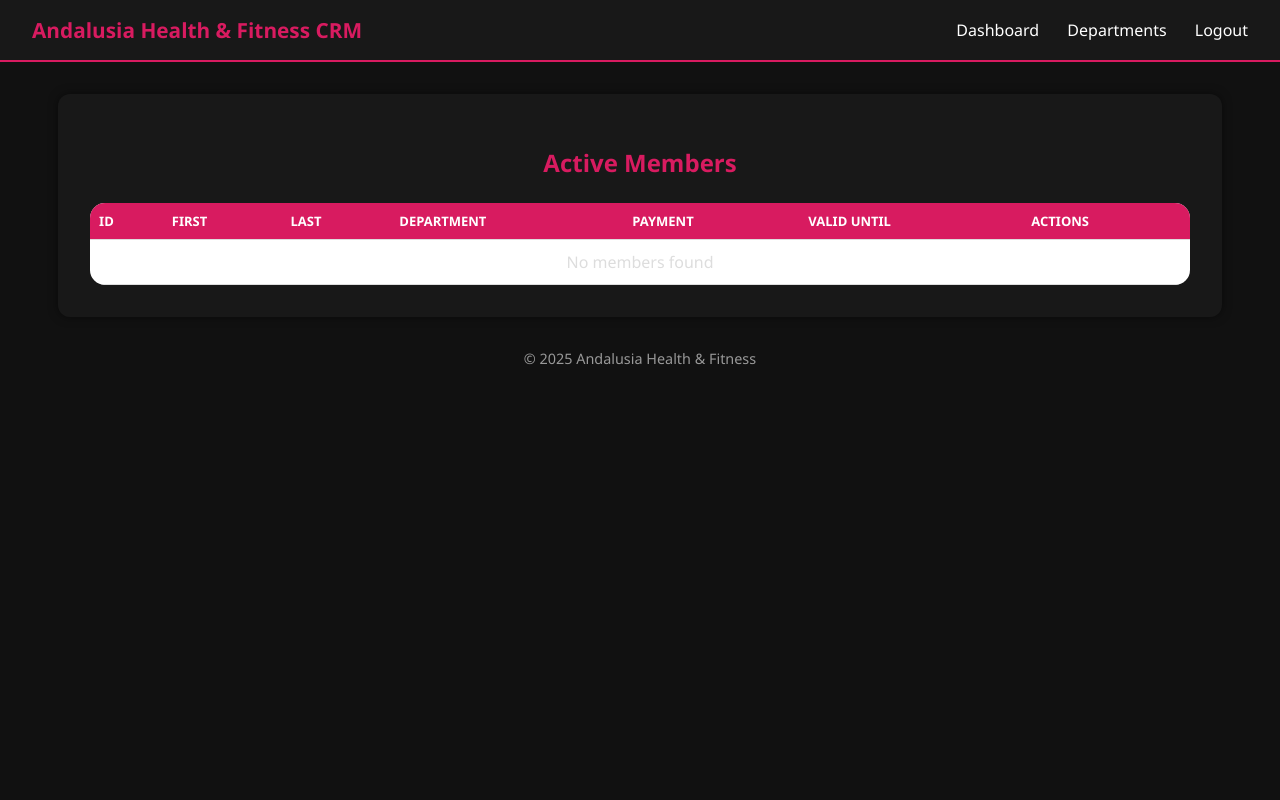
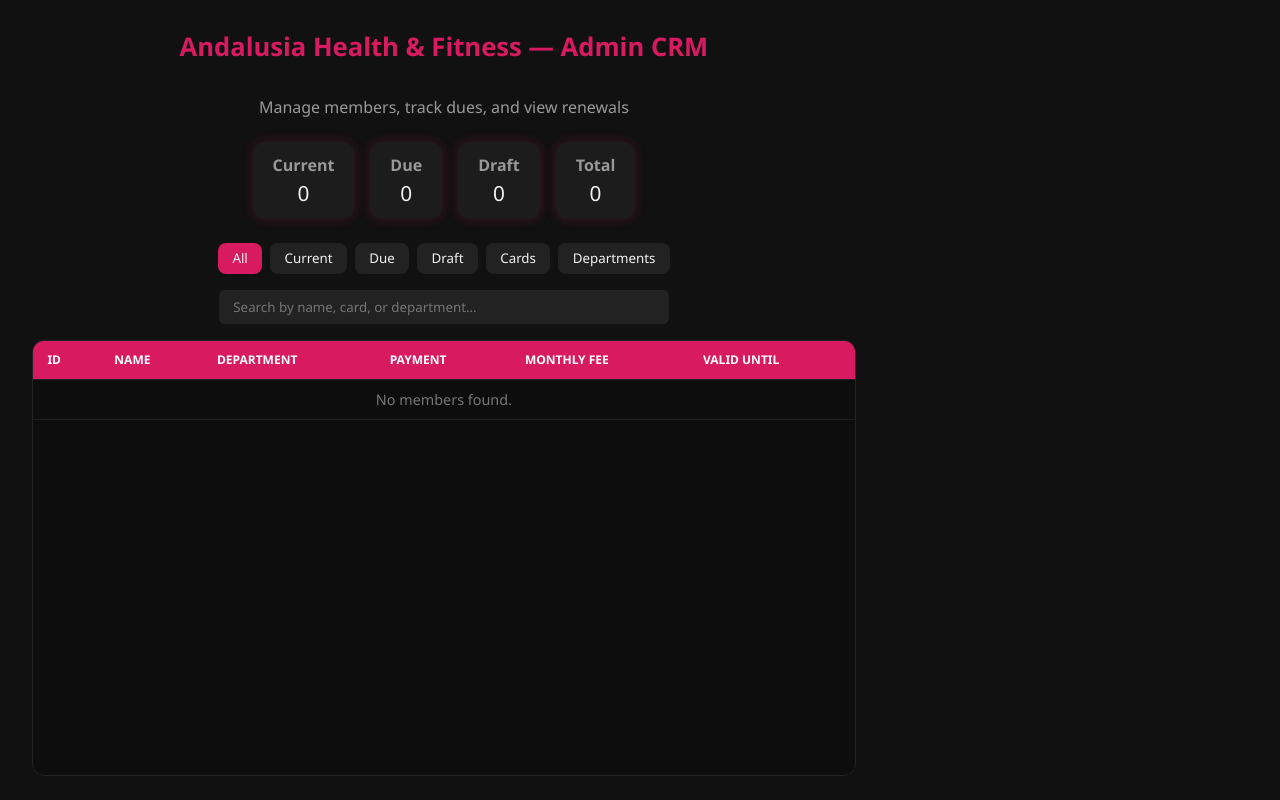
Before and after one commit to BackTraceWeb/Andalusia-Health-and-Fitness, a PHP site: page /admin/dashboard.php in a window 1280 px wide; the page is wider, and only the part inside the window is pictured. Run offline with PHP 8.4, Linux system fonts and the light colour scheme; data that the repository does not hold is empty.

Commit message:
Enhance admin dashboard layout with improved member statistics, filtering, and search functionality

```diff
--- a/admin/dashboard.php
+++ b/admin/dashboard.php
@@ -1,157 +1,268 @@
 <?php
 require __DIR__ . '/../_bootstrap.php';
+header('Content-Type: text/html; charset=UTF-8');
 ?>
 <!DOCTYPE html>
 <html lang="en">
 <head>
-<meta charset="UTF-8">
-<title>Member Dashboard — Andalusia Health & Fitness</title>
-<link rel="stylesheet" href="admin.css">
+<meta charset="UTF-8" />
+<meta name="viewport" content="width=device-width, initial-scale=1.0" />
+<title>Andalusia Health & Fitness — Admin CRM</title>
 <style>
 :root {
   --brand:#d81b60;
   --bg:#111;
-  --card:#181818;
-  --text:#fff;
+  --text:#f2f2f2;
+  --gray:#999;
+  --card:#1c1c1c;
+  --hover:#e33d7d;
 }
+* { box-sizing:border-box; font-family:'Segoe UI',sans-serif; }
 body {
-  background:var(--bg);
-  color:var(--text);
-  font-family: 'Segoe UI', Roboto, sans-serif;
-  margin:0; padding:0;
-}
-nav {
-  background:var(--card);
-  padding:1em 2em;
-  display:flex;
-  justify-content:space-between;
-  align-items:center;
-  border-bottom:2px solid var(--brand);
-}
-nav h1 {
-  font-size:1.3em;
-  color:var(--brand);
-  margin:0;
-}
-nav a {
-  color:var(--text);
-  text-decoration:none;
-  margin-left:1.5em;
-  font-weight:500;
-}
-nav a:hover { color:var(--brand); }
-
-.container {
-  max-width:1100px;
-  margin:2em auto;
-  background:var(--card);
-  padding:2em;
-  border-radius:12px;
-  box-shadow:0 0 10px rgba(0,0,0,0.5);
+  margin:0; display:flex; height:100vh; color:var(--text);
+  background:var(--bg); overflow:hidden;
 }
 
-h2 {
+/* Left Main Panel */
+.main { flex:2.3; display:flex; flex-direction:column; padding:1.5rem 2rem; overflow:hidden; }
+h1 {
+  color:var(--brand);
+  font-size:1.6rem;
   text-align:center;
-  color:var(--brand);
-  margin-bottom:1em;
+  margin:0.3rem 0 1rem;
+}
+p.subtitle { text-align:center; color:var(--gray); margin-bottom:1.5rem; }
+
+/* Stats */
+.stats {
+  display:flex; justify-content:center; gap:1rem; flex-wrap:wrap;
+}
+.stat {
+  background:var(--card);
+  padding:0.75rem 1.25rem;
+  border-radius:12px;
+  text-align:center;
+  box-shadow:0 0 12px rgba(216,27,96,0.25);
+  transition:transform 0.2s;
+}
+.stat:hover { transform:scale(1.05); }
+.stat h3 { margin:0; font-size:1rem; color:var(--gray); }
+.stat p { margin:0.2rem 0 0; font-size:1.3rem; color:var(--text); }
+
+/* Filters */
+.filters {
+  margin:1.5rem 0 1rem;
+  display:flex; justify-content:center; flex-wrap:wrap; gap:0.5rem;
+}
+.filters button {
+  border:none; padding:0.4rem 0.9rem;
+  border-radius:8px; background:#222; color:var(--text);
+  cursor:pointer; transition:background 0.2s, transform 0.1s;
+}
+.filters button.active { background:var(--brand); }
+.filters button:hover { background:var(--hover); }
+
+/* Search */
+.searchbar { display:flex; justify-content:center; margin-bottom:1rem; }
+.searchbar input {
+  width:70%; max-width:450px;
+  padding:0.5rem 0.9rem;
+  border:none; border-radius:6px;
+  background:#222; color:var(--text);
+  outline:none;
 }
 
-table {
-  width:100%;
-  border-collapse:collapse;
-  color:#ddd;
+/* Table */
+.table {
+  flex:1; overflow-y:auto; border-radius:12px;
+  border:1px solid #222; background:#0d0d0d;
 }
+table { width:100%; border-collapse:collapse; color:var(--text); font-size:0.9rem; }
 th, td {
-  padding:0.7em;
+  padding:0.65rem 0.9rem;
+  border-bottom:1px solid #222;
   text-align:left;
 }
 th {
   background:var(--brand);
-  color:#fff;
+  color:#fff; text-transform:uppercase;
+  font-size:0.75rem;
+  position:sticky; top:0;
 }
-tr:nth-child(even) { background:#1e1e1e; }
-tr:hover { background:#222; }
+tr:hover td { background:#1a1a1a; cursor:pointer; }
 
+/* Right Detail Panel */
+.detail {
+  flex:1; border-left:2px solid #222; background:#0b0b0b;
+  display:flex; flex-direction:column; padding:1rem;
+  overflow-y:auto; transition:transform 0.3s ease;
+}
+.detail.hidden { transform:translateX(100%); opacity:0; }
+.detail.visible { transform:translateX(0); opacity:1; }
+
+.detail h2 { color:var(--brand); font-size:1.1rem; margin-top:0; }
+.close-btn {
+  position:absolute; top:15px; right:25px;
+  background:none; border:none; color:var(--text);
+  font-size:1.4rem; cursor:pointer;
+}
+
+/* Edit button in detail */
 .btn-edit {
   background:var(--brand);
   color:#fff;
-  padding:0.3em 0.8em;
-  border-radius:5px;
+  border:none;
+  border-radius:6px;
+  padding:0.5rem 1.2rem;
+  cursor:pointer;
+  font-size:0.9rem;
+  margin-top:1rem;
   text-decoration:none;
-  font-size:0.9em;
+  display:inline-block;
 }
-.btn-edit:hover {
-  background:#e91e63;
+.btn-edit:hover { background:var(--hover); }
+.back-btn {
+  background:#222;
+  color:var(--gray);
+  border:none;
+  padding:0.4rem 0.9rem;
+  border-radius:8px;
+  cursor:pointer;
+  margin-top:1rem;
 }
+.back-btn:hover { background:#333; color:#fff; }
 
-.footer {
-  text-align:center;
-  margin-top:2em;
-  font-size:0.9em;
-  color:#999;
-}
 </style>
 </head>
 <body>
+  <div class="main">
+    <h1>Andalusia Health & Fitness — Admin CRM</h1>
+    <p class="subtitle">Manage members, track dues, and view renewals</p>
 
-<nav>
-  <h1>Andalusia Health & Fitness CRM</h1>
-  <div>
-    <a href="dashboard.php">Dashboard</a>
-    <a href="departments.php">Departments</a>
-    <a href="logout.php">Logout</a>
+    <div class="stats">
+      <div class="stat"><h3>Current</h3><p id="stat-current">0</p></div>
+      <div class="stat"><h3>Due</h3><p id="stat-due">0</p></div>
+      <div class="stat"><h3>Draft</h3><p id="stat-draft">0</p></div>
+      <div class="stat"><h3>Total</h3><p id="stat-total">0</p></div>
     </div>
-</nav>
 
-<div class="container">
-  <h2>Active Members</h2>
-  <table id="membersTable">
+    <div class="filters">
+      <button class="active" data-filter="all">All</button>
+      <button data-filter="current">Current</button>
+      <button data-filter="due">Due</button>
+      <button data-filter="draft">Draft</button>
+      <button data-filter="cards">Cards</button>
+      <button onclick="window.location='departments.php'">Departments</button>
+    </div>
+
+    <div class="searchbar">
+      <input id="search" type="text" placeholder="Search by name, card, or department..." />
+    </div>
+
+    <div class="table">
+      <table id="members-table">
         <thead>
           <tr>
-        <th>ID</th>
-        <th>First</th>
-        <th>Last</th>
-        <th>Department</th>
-        <th>Payment</th>
-        <th>Valid Until</th>
-        <th>Actions</th>
+            <th>ID</th><th>Name</th><th>Department</th><th>Payment</th><th>Monthly Fee</th><th>Valid Until</th>
           </tr>
         </thead>
-    <tbody></tbody>
+        <tbody>
+          <tr><td colspan="6" style="text-align:center;color:#777;">Loading members...</td></tr>
+        </tbody>
       </table>
     </div>
+  </div>
 
-<div class="footer">© <?=date('Y')?> Andalusia Health & Fitness</div>
+  <div class="detail hidden" id="member-detail">
+    <button class="close-btn" onclick="closeDetail()">×</button>
+    <h2>Member Details</h2>
+    <div id="detail-content" style="color:var(--text); font-size:0.9rem;">Select a member to view details</div>
+  </div>
 
 <script>
-async function loadMembers() {
+const tableBody = document.querySelector('#members-table tbody');
+const detailPanel = document.getElementById('member-detail');
+const detailContent = document.getElementById('detail-content');
+const searchInput = document.getElementById('search');
+
+async function loadMembers(){
   const res = await fetch('/api/members-list.php');
-  const data = await res.json();
-  const tbody = document.querySelector('#membersTable tbody');
-  tbody.innerHTML = '';
+  const data = await res.json().catch(()=>({members:[]}));
+  const members = data.members || [];
 
-  if (!data.members || data.members.length === 0) {
-    tbody.innerHTML = `<tr><td colspan="7" style="text-align:center;">No members found</td></tr>`;
+  document.getElementById('stat-current').textContent = members.filter(m=>m.status==='current').length;
+  document.getElementById('stat-due').textContent = members.filter(m=>m.status==='due').length;
+  document.getElementById('stat-draft').textContent = members.filter(m=>m.payment_type==='draft').length;
+  document.getElementById('stat-total').textContent = members.length;
+
+  renderMembers(members);
+  window._members = members;
+}
+
+function renderMembers(list){
+  if(!list.length){
+    tableBody.innerHTML=`<tr><td colspan="6" style="text-align:center;color:#777;">No members found.</td></tr>`;
     return;
   }
-
-  data.members.forEach(m => {
-    const tr = document.createElement('tr');
-    tr.innerHTML = `
+  tableBody.innerHTML=list.map(m=>`
+    <tr onclick="openDetail(${m.id})">
       <td>${m.id}</td>
-      <td>${m.first_name || ''}</td>
-      <td>${m.last_name || ''}</td>
-      <td>${m.department_name || '-'}</td>
-      <td>${m.payment_type || '-'}</td>
-      <td>${m.valid_until || '-'}</td>
-      <td><a class="btn-edit" href="edit-member.php?id=${m.id}">✏️ Edit</a></td>
-    `;
-    tbody.appendChild(tr);
-  });
+      <td>${m.first_name||''} ${m.last_name||''}</td>
+      <td>${m.department_name||'-'}</td>
+      <td>${m.payment_type||'-'}</td>
+      <td>$${parseFloat(m.monthly_fee||0).toFixed(2)}</td>
+      <td>${m.valid_until||'-'}</td>
+    </tr>`).join('');
 }
 
+function filterMembers(type){
+  document.querySelectorAll('.filters button').forEach(b=>b.classList.remove('active'));
+  document.querySelector(`.filters button[data-filter="${type}"]`)?.classList.add('active');
+  const base=window._members||[];
+  let filtered=base;
+  if(type==='current') filtered=base.filter(m=>m.status==='current');
+  else if(type==='due') filtered=base.filter(m=>m.status==='due');
+  else if(type==='draft') filtered=base.filter(m=>m.payment_type==='draft');
+  renderMembers(filtered);
+}
+
+function searchMembers(){
+  const term=searchInput.value.toLowerCase();
+  const base=window._members||[];
+  const filtered=base.filter(m=>
+    `${m.first_name} ${m.last_name}`.toLowerCase().includes(term)||
+    (m.department_name||'').toLowerCase().includes(term)||
+    (m.card_number||'').includes(term)
+  );
+  renderMembers(filtered);
+}
+
+async function openDetail(id){
+  detailPanel.classList.remove('hidden');
+  detailPanel.classList.add('visible');
+  detailContent.innerHTML='<p style="color:#888;">Loading...</p>';
+  try{
+    const res=await fetch(`/api/member-detail.php?id=${id}`);
+    const html=await res.text();
+    detailContent.innerHTML=html+`<div style="margin-top:1rem;">
+      <a class="btn-edit" href="edit-member.php?id=${id}">✏️ Edit Member</a>
+      <button class="back-btn" onclick="closeDetail()">Back</button>
+    </div>`;
+  }catch(e){
+    detailContent.innerHTML='<p style="color:#f66;">Failed to load member details.</p>';
+  }
+}
+
+function closeDetail(){
+  detailPanel.classList.add('hidden');
+  detailPanel.classList.remove('visible');
+}
+
+document.querySelectorAll('.filters button[data-filter]').forEach(b=>{
+  b.addEventListener('click',()=>filterMembers(b.dataset.filter));
+});
+searchInput.addEventListener('input',searchMembers);
 loadMembers();
 </script>
-
 </body>
 </html>
```
Lines whose indentation alone changed are shown as unchanged.
